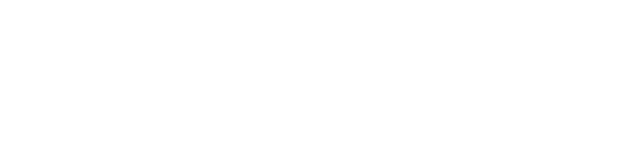
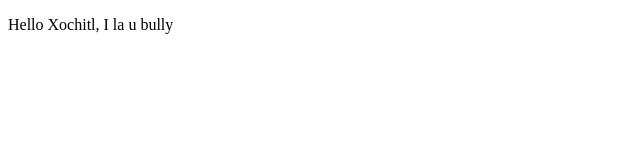
Before and after one commit to Waddl3/test-repo, a plain HTML site: page index.html in a window 1280 px wide. Shown: the whole page, without its empty margins (0-640 px from the left). Drawn offline with Linux system fonts and the light colour scheme.

Commit message:
added xochitl paragraph

```diff
--- a/index.html
+++ b/index.html
@@ -10,6 +10,8 @@
     <div id="hello">
         <div id="bye"></div>
         <div id="worked"></div>
+
+        <p>Hello Xochitl, I la u bully</p>
     </div>
 </body>
 </html>
```
